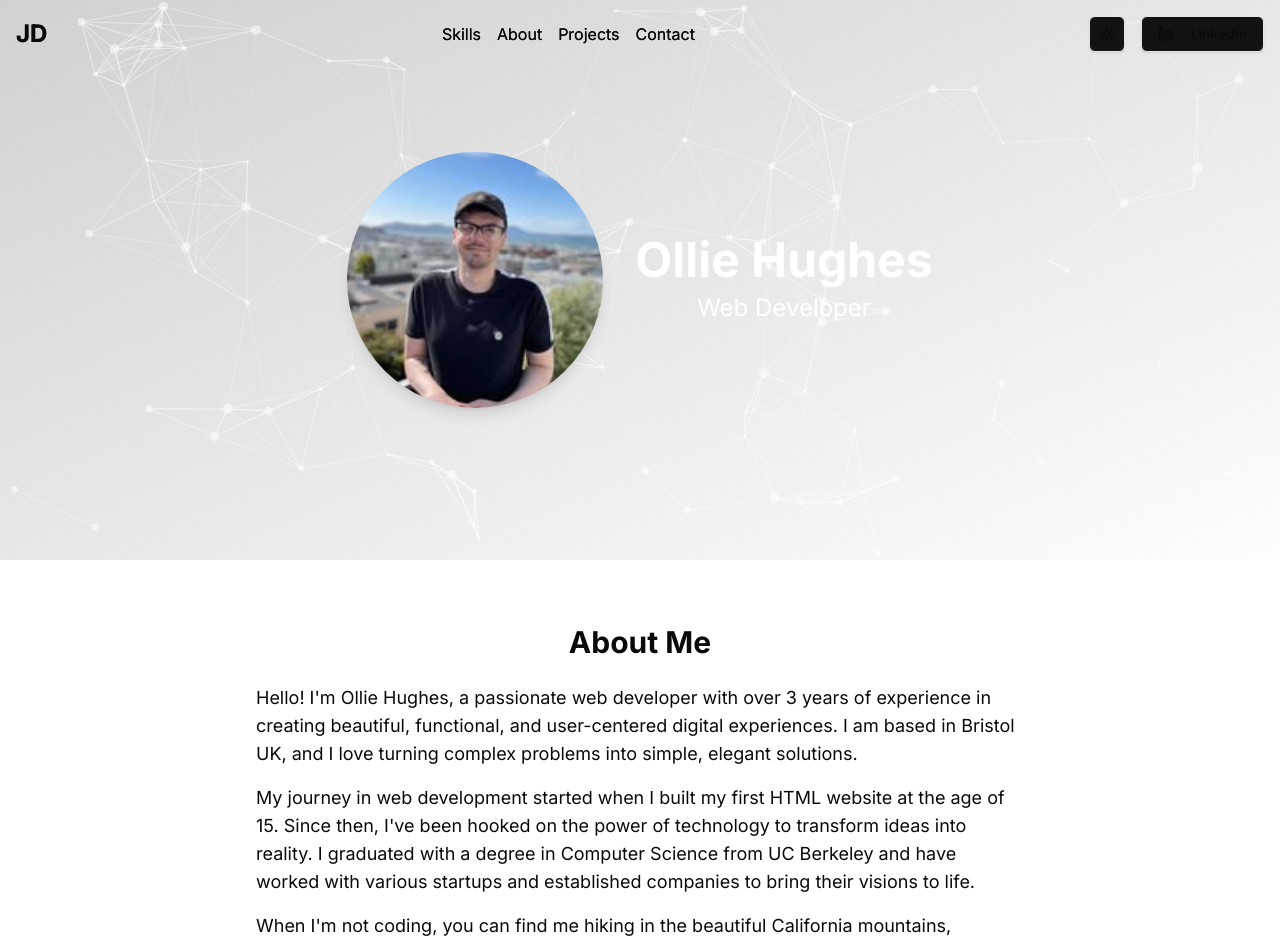
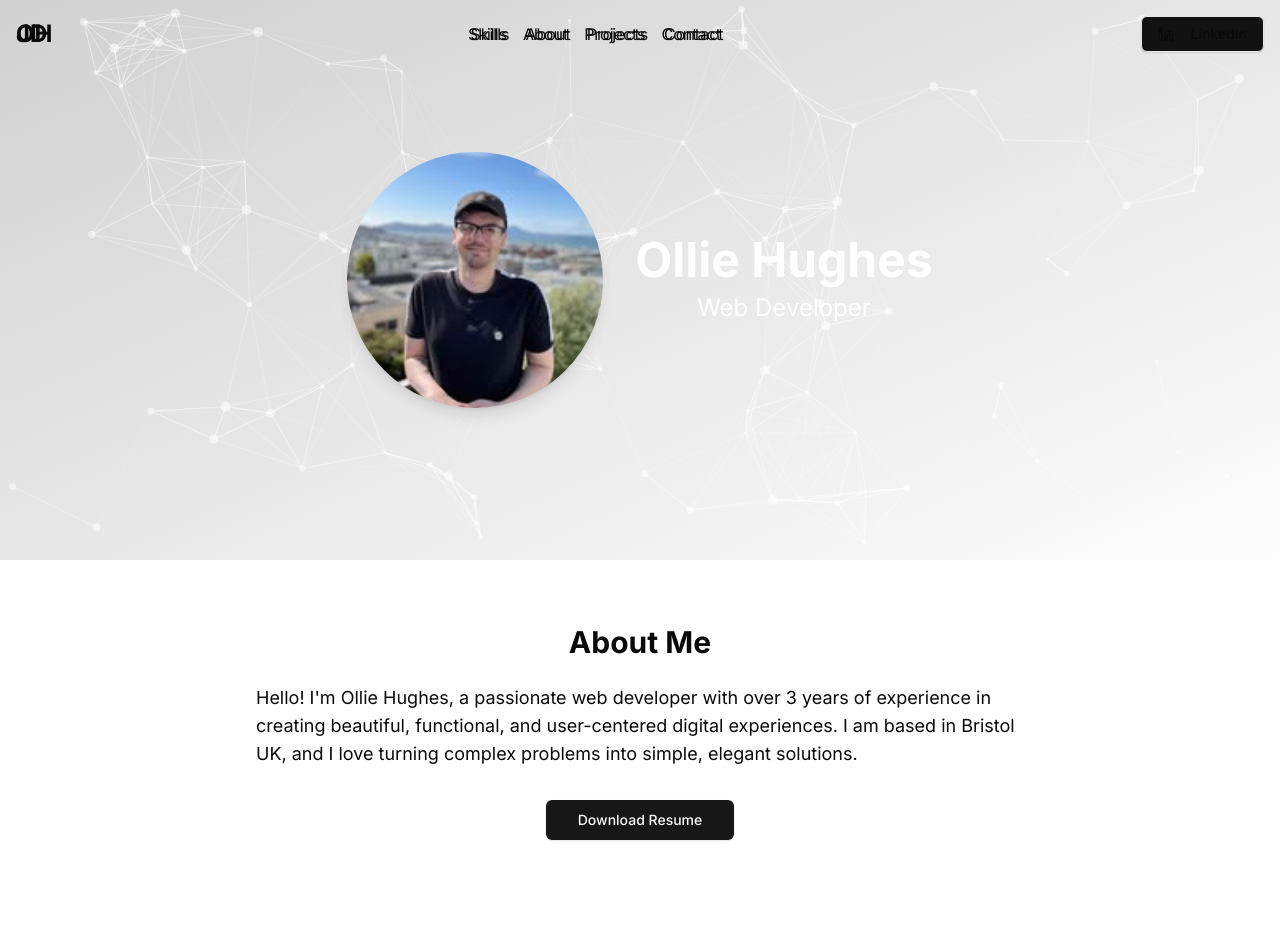
Before and after one commit to Olliehughes987/com.olliehughes, a Next.js app: page / in a window 1280 px wide. Shown: the top 944 px of the page. Built offline with nearby package versions, Linux system fonts and the light colour scheme.

Commit message:
Removing toggle

```diff
--- a/src/app/page.tsx
+++ b/src/app/page.tsx
@@ -51,7 +51,7 @@ function Header() {
     <header className={`fixed top-0 left-0 right-0 z-50 transition-all duration-300 ${isScrolled ? 'bg-background/80 backdrop-blur-sm shadow-md' : 'bg-transparent'}`}>
       <div className="container mx-auto px-4 py-4 flex justify-between items-center">
         <Link href="/" className="text-2xl font-bold transition-transform hover:scale-110">
-          JD
+          OH
         </Link>
         <nav>
           <ul className="flex space-x-4">
@@ -62,7 +62,6 @@ function Header() {
           </ul>
         </nav>
         <div className="flex items-center space-x-4">
-          <ModeToggle />
           <Button variant="outline" asChild className="transition-transform hover:scale-105">
             <a href="https://www.linkedin.com/in/ollie-hughes-3a1719179" target="_blank" rel="noopener noreferrer">
               <Linkedin className="mr-2 h-4 w-4" /> LinkedIn
@@ -71,33 +70,6 @@ function Header() {
         </div>
       </div>
     </header>
-  )
-}
-
-function ModeToggle() {
-  const { setTheme } = useTheme()
-
-  return (
-    <DropdownMenu>
-      <DropdownMenuTrigger asChild>
-        <Button variant="outline" size="icon" className="transition-transform hover:scale-110">
-          <Sun className="h-[1.2rem] w-[1.2rem] rotate-0 scale-100 transition-all dark:-rotate-90 dark:scale-0" />
-          <Moon className="absolute h-[1.2rem] w-[1.2rem] rotate-90 scale-0 transition-all dark:rotate-0 dark:scale-100" />
-          <span className="sr-only">Toggle theme</span>
-        </Button>
-      </DropdownMenuTrigger>
-      <DropdownMenuContent align="end">
-        <DropdownMenuItem onClick={() => setTheme("light")}>
-          Light
-        </DropdownMenuItem>
-        <DropdownMenuItem onClick={() => setTheme("dark")}>
-          Dark
-        </DropdownMenuItem>
-        <DropdownMenuItem onClick={() => setTheme("system")}>
-          System
-        </DropdownMenuItem>
-      </DropdownMenuContent>
-    </DropdownMenu>
   )
 }
 
@@ -220,12 +192,6 @@ function Bio() {
         <div className="space-y-4 text-lg">
           <p>
             Hello! I'm Ollie Hughes, a passionate web developer with over 3 years of experience in creating beautiful, functional, and user-centered digital experiences. I am based in Bristol UK, and I love turning complex problems into simple, elegant solutions.
-          </p>
-          <p>
-            My journey in web development started when I built my first HTML website at the age of 15. Since then, I've been hooked on the power of technology to transform ideas into reality. I graduated with a degree in Computer Science from UC Berkeley and have worked with various startups and established companies to bring their visions to life.
-          </p>
-          <p>
-            When I'm not coding, you can find me hiking in the beautiful California mountains, experimenting with new cooking recipes, or contributing to open-source projects. I'm always eager to learn new technologies and stay up-to-date with the latest web development trends.
           </p>
         </div>
         <div className="mt-8 text-center">
--- a/src/components/header.tsx
+++ b/src/components/header.tsx
@@ -2,7 +2,6 @@
 
 import Link from 'next/link'
 import { Button } from "@/components/ui/button"
-import { ModeToggle } from "./mode-toggle"
 import { Linkedin } from 'lucide-react'
 import { useEffect, useState } from 'react'
 
@@ -32,7 +31,6 @@ export default function Header() {
           </ul>
         </nav>
         <div className="flex items-center space-x-4">
-          <ModeToggle />
           <Button variant="outline" asChild className="transition-transform hover:scale-105">
             <a href="https://www.linkedin.com/in/ollie-hughes-3a1719179 " target="_blank" rel="noopener noreferrer">
               <Linkedin className="mr-2 h-4 w-4" /> LinkedIn
--- a/src/components/mode-toggle.tsx
+++ /dev/null
@@ -1,40 +0,0 @@
-"use client"
-
-import * as React from "react"
-import { Moon, Sun } from 'lucide-react'
-import { useTheme } from "next-themes"
-
-import { Button } from "@/components/ui/button"
-import {
-  DropdownMenu,
-  DropdownMenuContent,
-  DropdownMenuItem,
-  DropdownMenuTrigger,
-} from "@/components/ui/dropdown-menu"
-
-export function ModeToggle() {
-  const { setTheme } = useTheme()
-
-  return (
-    <DropdownMenu>
-      <DropdownMenuTrigger asChild>
-        <Button variant="outline" size="icon" className="transition-transform hover:scale-110">
-          <Sun className="h-[1.2rem] w-[1.2rem] rotate-0 scale-100 transition-all dark:-rotate-90 dark:scale-0" />
-          <Moon className="absolute h-[1.2rem] w-[1.2rem] rotate-90 scale-0 transition-all dark:rotate-0 dark:scale-100" />
-          <span className="sr-only">Toggle theme</span>
-        </Button>
-      </DropdownMenuTrigger>
-      <DropdownMenuContent align="end">
-        <DropdownMenuItem onClick={() => setTheme("light")}>
-          Light
-        </DropdownMenuItem>
-        <DropdownMenuItem onClick={() => setTheme("dark")}>
-          Dark
-        </DropdownMenuItem>
-        <DropdownMenuItem onClick={() => setTheme("system")}>
-          System
-        </DropdownMenuItem>
-      </DropdownMenuContent>
-    </DropdownMenu>
-  )
-}
```
